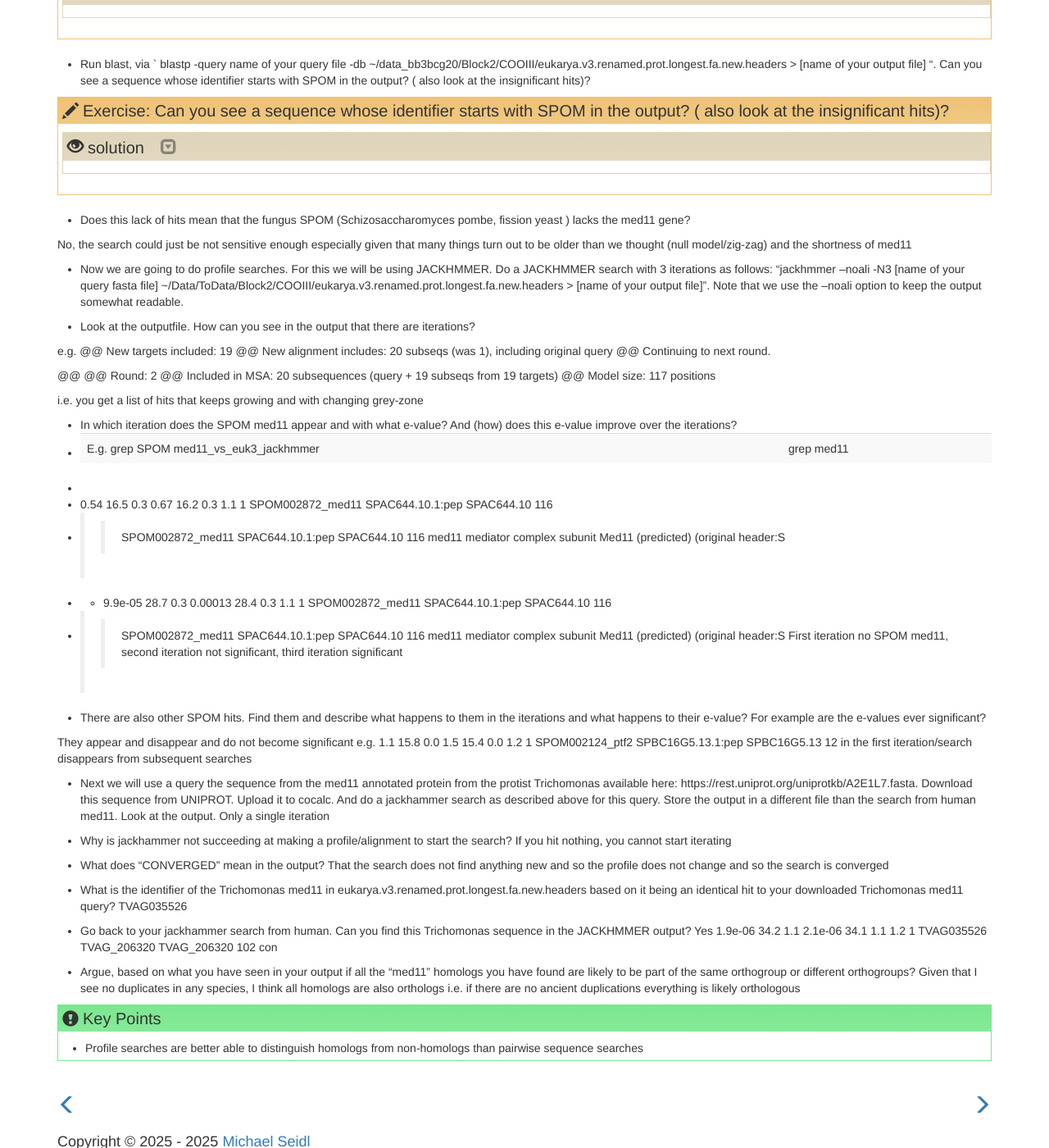
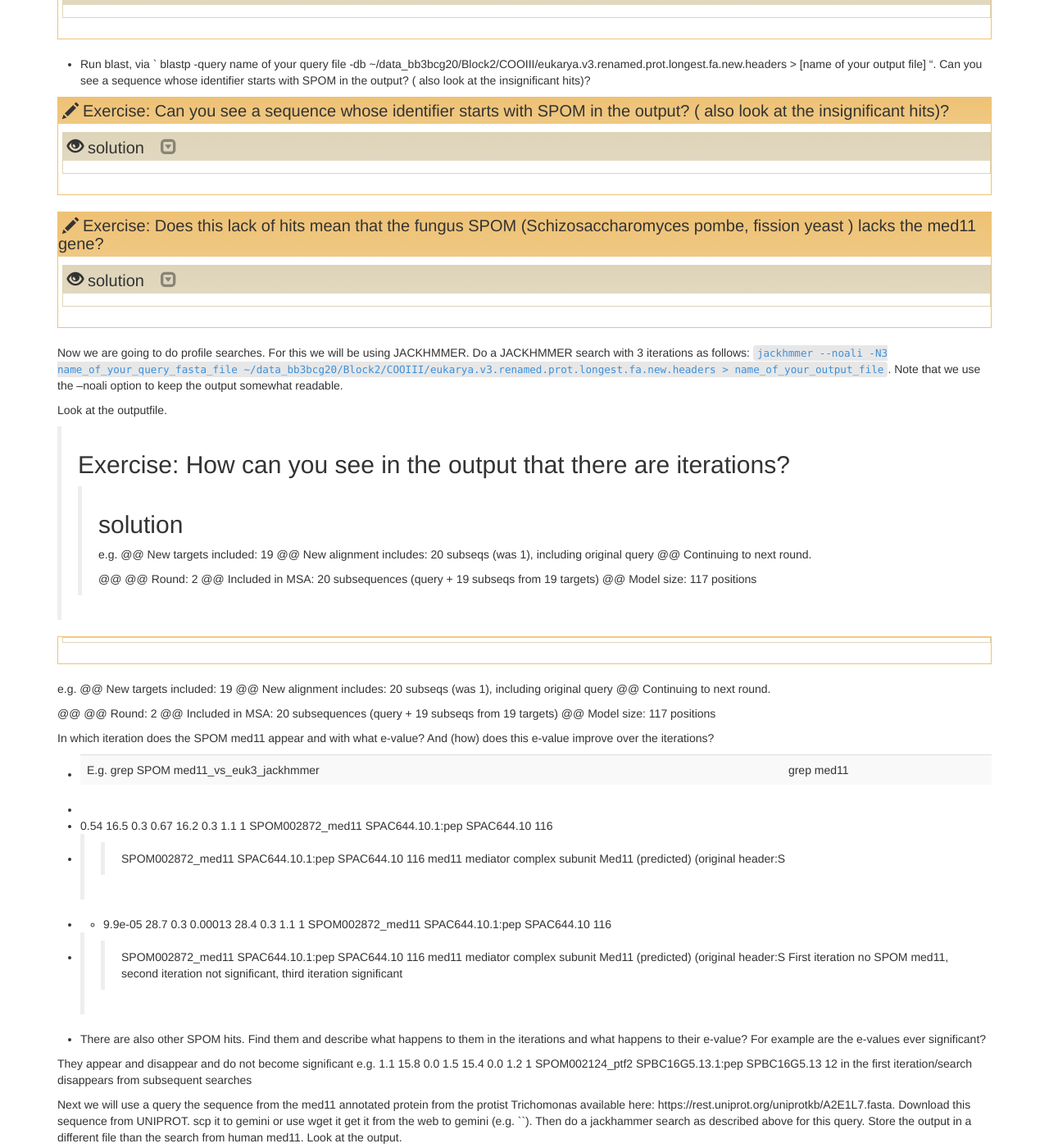
Before and after one commit to TeamMGE/GenomeBioinformaticsCourse, a Jekyll site: the page built from _episodes/61-COOIII.md, in a window 1280 px wide and 1400 px high, scrolled down 572 px. Shown: the whole window at 82% size. Built offline with Jekyll 4.4.1, drawn with Linux system fonts in a browser that asks for light colours; some of the changed text lies outside the part shown.

Commit message:
Update 61-COOIII.md

```diff
--- a/_episodes/61-COOIII.md
+++ b/_episodes/61-COOIII.md
@@ -30,20 +30,40 @@ We are going to do some profile searches to get a feeling for what a profile sea
 > ## Exercise:   Can you see a sequence whose identifier starts with SPOM in the output? ( also look at the insignificant hits)?
 >
 >> ## solution
->> No sequence whose identifier starts with SPON (you can check using e.g. grep)
+>> No sequence whose identifier starts with SPOM (you can check using e.g. grep)
 >{: .solution}
 {: .challenge}
 
 
--	Does this lack of hits mean that the fungus SPOM (Schizosaccharomyces pombe, fission yeast ) lacks the med11 gene?
-
-No, the search could just be not sensitive enough especially given that many things turn out to be older than we thought (null model/zig-zag) and the shortness of med11
-
--	Now we are going to do profile searches. For this we will be using JACKHMMER. Do a JACKHMMER search with 3 iterations as follows: “jackhmmer --noali -N3 [name of your query fasta file] ~/Data/ToData/Block2/COOIII/eukarya.v3.renamed.prot.longest.fa.new.headers > [name of your output file]”. Note that we use the –noali option to keep the output somewhat readable.
+> ## Exercise:	Does this lack of hits mean that the fungus SPOM (Schizosaccharomyces pombe, fission yeast ) lacks the med11 gene?
+>
+>> ## solution
+>> No, the search could just be not sensitive enough especially given that many things turn out to be older than we thought (null model/zig-zag) and the shortness of med11
+>{: .solution}
+{: .challenge}
 
 
+Now we are going to do profile searches. For this we will be using JACKHMMER. Do a JACKHMMER search with 3 iterations as follows: `jackhmmer --noali -N3 name_of_your_query_fasta_file ~/data_bb3bcg20/Block2/COOIII/eukarya.v3.renamed.prot.longest.fa.new.headers > name_of_your_output_file`. Note that we use the –noali option to keep the output somewhat readable.
 
--	Look at the outputfile. How can you see in the output that there are iterations?
+
+Look at the outputfile.
+> ## Exercise:	How can you see in the output that there are iterations?
+>
+>> ## solution
+>> e.g.
+>>@@ New targets included:   19
+>>@@ New alignment includes: 20 subseqs (was 1), including original query
+>>@@ Continuing to next round.
+>>
+>>@@
+>>@@ Round:                  2
+>>@@ Included in MSA:        20 subsequences (query + 19 subseqs from 19 targets)
+>>@@ Model size:             117 positions
+
+>>
+>> i.e. you get a list of hits that keeps growing and with changing grey-zone
+>{: .solution}
+{: .challenge}
 
 e.g.
 @@ New targets included:   19
@@ -55,9 +75,9 @@ e.g.
 @@ Included in MSA:        20 subsequences (query + 19 subseqs from 19 targets)
 @@ Model size:             117 positions
 
-i.e. you get a list of hits that keeps growing and with changing grey-zone
 
--	In which iteration does the SPOM med11 appear and with what e-value? And (how) does this e-value improve over the iterations?
+In which iteration does the SPOM med11 appear and with what e-value? And (how) does this e-value improve over the iterations?
+
 -	E.g. grep SPOM med11_vs_euk3_jackhmmer | grep med11
 -
 -	       0.54   16.5   0.3       0.67   16.2   0.3    1.1  1  SPOM002872_med11              SPAC644.10.1:pep SPAC644.10 116
@@ -66,13 +86,18 @@ i.e. you get a list of hits that keeps growing and with changing grey-zone
 -	>> SPOM002872_med11  SPAC644.10.1:pep SPAC644.10 116 med11 mediator complex subunit Med11 (predicted) (original header:S
 First iteration no SPOM med11, second iteration not significant, third iteration significant
 
+
+
 -	There are also other SPOM hits. Find them and describe what happens to them in the iterations and what happens to their e-value? For example are the e-values ever significant?
 
 They appear and disappear and do not become significant
 e.g.         1.1   15.8   0.0        1.5   15.4   0.0    1.2  1  SPOM002124_ptf2              SPBC16G5.13.1:pep SPBC16G5.13 12
 in the first iteration/search disappears from subsequent searches
 
--	Next we will use a query the sequence from the med11 annotated protein from the protist Trichomonas available here: https://rest.uniprot.org/uniprotkb/A2E1L7.fasta. Download this sequence from UNIPROT. Upload it to cocalc. And do a jackhammer search as described above for this query. Store the output in a different file than the search from human med11. Look at the output.
+Next we will use a query the sequence from the med11 annotated protein from the protist Trichomonas available here: https://rest.uniprot.org/uniprotkb/A2E1L7.fasta. Download this sequence from UNIPROT. scp it to gemini or use wget it get it from the web to gemini (e.g. ``). Then do a jackhammer search as described above for this query. Store the output in a different file than the search from human med11. Look at the output.
+
+> ## Exercise:
+What do you notice in the output?
 Only a single iteration
 
 -	Why is jackhammer not succeeding at making a profile/alignment to start the search?
```
